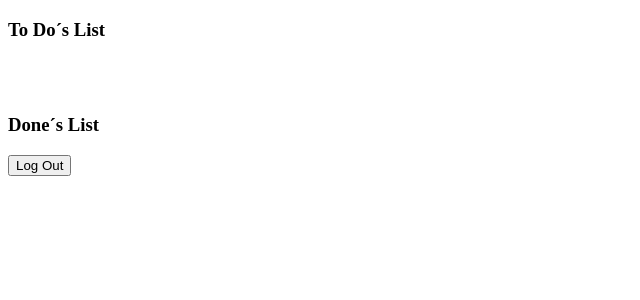
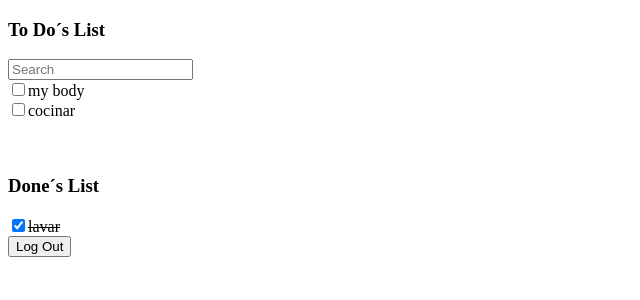
Before and after one commit to dav793/proyecto-todo-client, an Angular app: page / in a window 1280 px wide. Shown: the top 300 px of the page, without its empty margins (0-640 px from the left). Built offline with nearby package versions, Linux system fonts and the light colour scheme.

Commit message:
Arreglos en ToDoListComponent

```diff
--- a/src/app/ToDo/to-do-list/to-do-list.component.html
+++ b/src/app/ToDo/to-do-list/to-do-list.component.html
@@ -1,54 +1,34 @@
 <h3> To Do´s List</h3>
-
 
 <div *ngIf="formToDoArray">
   <form [formGroup]="formToDo">
-
     <div>
       <input class="form-control" type="text" placeholder="Search" aria-label="Search">
     </div>
-
-
     <div *ngFor="let element of formToDoArray.controls; let i = index">
-
-      <h4>{{i}}</h4>
-
-      <div formArrayName="toDoListArray">
+      <div formArrayName="toDos">
         <div [formGroupName]="i">
-          <label><input type="checkbox" value="false">{{element.body}}</label>
+          <label><input type="checkbox" value="false">{{element.value.body}}</label>
         </div>
       </div>
-
     </div>
-
   </form>
-
 </div>
 
 <br /><br />
 
-
 <h3> Done´s List</h3>
 
 <div *ngIf="formDoneListArray">
-
   <form [formGroup]="formDoneList">
-
-
     <div *ngFor="let element of formDoneListArray.controls; let i = index">
-
-      <h4>{{i}}</h4>
-
-      <div formArrayName="doneListArray">
+      <div formArrayName="doneArray">
         <div [formGroupName]="i">
-          <s><label><input type="checkbox" value="true">{{element.body}}</label></s>
+          <s><label><input type="checkbox" value="true" checked>{{element.value.body}}</label></s>
         </div>
       </div>
-
     </div>
-
   </form>
-
 </div>
 
 <button (click)="LogOut()">Log Out</button>
--- a/src/app/ToDo/to-do-list/to-do-list.component.ts
+++ b/src/app/ToDo/to-do-list/to-do-list.component.ts
@@ -1,5 +1,5 @@
 import { Component, OnInit } from '@angular/core';
-import { FormControl, FormBuilder, FormGroup, FormArray } from '@angular/forms';
+import { FormControl, AbstractControl, FormBuilder, FormGroup, FormArray } from '@angular/forms';
 
 import { ToDoService } from '../to-do.service';
 
@@ -12,9 +12,7 @@ import { ToDo } from '../to-do.model';
 })
 export class ToDoListComponent implements OnInit {
   formToDo: FormGroup;
-  formToDoArray: FormGroup[];
   formDoneList: FormGroup;
-  formDoneListArray: FormGroup[];
 
   todo1 = new ToDo({ body: 'my body', done: false, userId: '1' });
   todo2 = new ToDo({ body: 'lavar', done: true, userId: '2' });
@@ -27,10 +25,9 @@ export class ToDoListComponent implements OnInit {
 
   ngOnInit() {
     this.toDoList = [this.todo1, this.todo3];
+    console.log(this.todo1.body);
     this.doneList = [this.todo2];
-
     this.formToDo = this.createFormWithBuilderForToDos(this.toDoList);
-    console.log(this.formToDoArray);
     this.formDoneList = this.createFormWithBuilderForDoneList(this.doneList);
   }
 
@@ -54,7 +51,13 @@ export class ToDoListComponent implements OnInit {
     return groupToDos;
   }
 
-  setToDos(toDos: ToDo[]) {
+  get formToDoArray(): FormArray|null {
+    if (!this.formToDo)
+      return null;
+    return (this.formToDo.get('toDos') as FormArray);
+  }
+
+  setToDos(toDos: ToDo[]): FormGroup[] {
     const toDosGroups = toDos.map((toDo: ToDo) => {
       return this.formBuilder.group({
         body: [toDo.body, []],
@@ -75,7 +78,7 @@ export class ToDoListComponent implements OnInit {
     this.formToDo.markAsDirty();
   }
 
-  removeTodo(index: number) {
+  removeTodo(index: number) { // tiene que hacer un add en  DoneList
     const toDosCopy: ToDo[] = Object.assign([], this.formToDo.value.toDoList);
     toDosCopy.splice(index, 1);
 
@@ -94,6 +97,12 @@ export class ToDoListComponent implements OnInit {
       doneArray: this.formBuilder.array(doneGroups)
     });
     return groupDone;
+  }
+
+  get formDoneListArray(): FormArray|null {
+    if (!this.formDoneList)
+      return null;
+    return (this.formDoneList.get('doneArray') as FormArray);
   }
 
   setDoneList(doneList: ToDo[]) {
@@ -117,14 +126,14 @@ export class ToDoListComponent implements OnInit {
     this.formDoneList.markAsDirty();
   }
 
-  removeFromDoneList(index: number) {
+  removeFromDoneList(index: number) {// tiene que hacer un add en  ToDoList
     const doneListCopy: ToDo[] = Object.assign([], this.formDoneList.value.doneList);
     doneListCopy.splice(index, 1);
 
-    const doneListGroups = this.setToDos(doneListCopy);
+    const doneListGroups = this.setDoneList(doneListCopy);
     const doneListFormArray = this.formBuilder.array(doneListGroups);
 
-    this.formDoneList.setControl('toDos', doneListFormArray);
+    this.formDoneList.setControl('doneArray', doneListFormArray);
     this.formDoneList.markAsDirty();
   }
 
--- a/src/app/ToDo/to-do.service.ts
+++ b/src/app/ToDo/to-do.service.ts
@@ -10,4 +10,6 @@ export class ToDoService {
 
   constructor(private http: HttpClient) { }
 
+
+
 }
```
